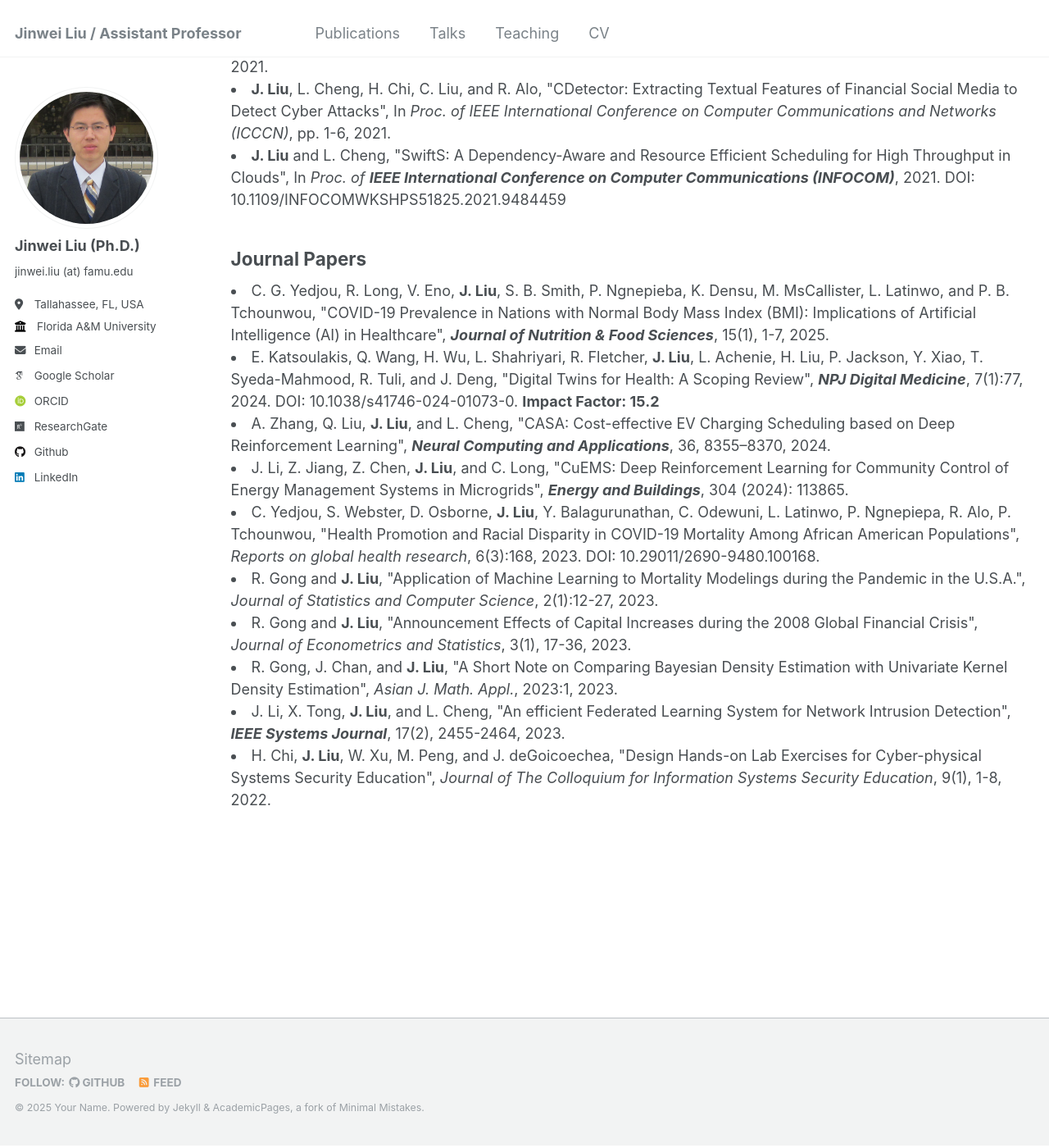
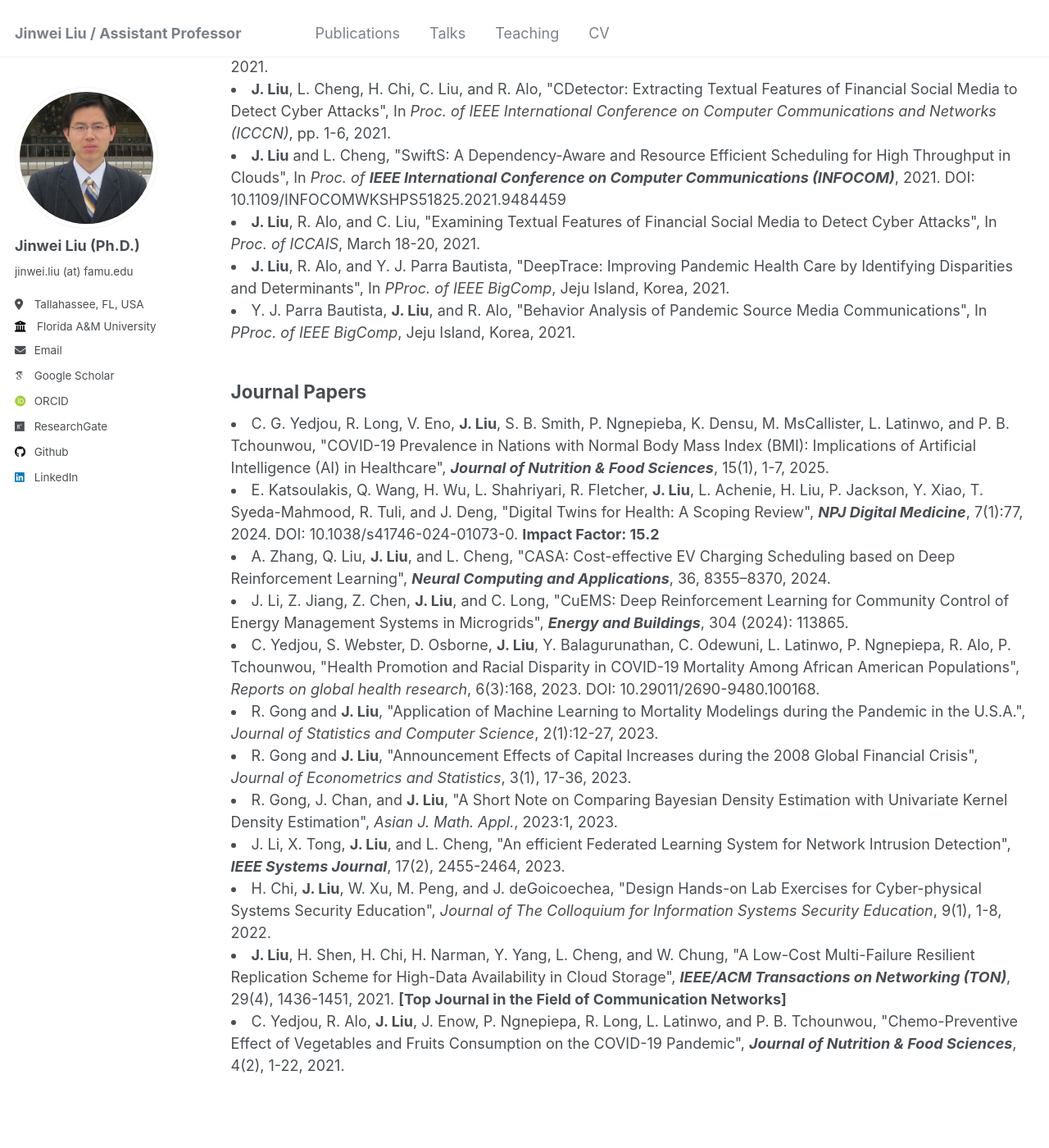
Before and after one commit to jinweiliucu/jinweiliucu.github.io, a Jekyll site: the page built from _publications/publications.html, in a window 1280 px wide and 1400 px high, scrolled down 1517 px. Shown: the whole window at 82% size. Built offline with Jekyll 4.4.1, drawn with Linux system fonts in a browser that asks for light colours; some web fonts are replaced.

Commit message:
Update publications.html

```diff
--- a/_publications/publications.html
+++ b/_publications/publications.html
@@ -160,6 +160,24 @@ author_profile: true
 		<!-- [<a href="/website/paper/Ning_MSCC.pdf">Paper</a>]</span> -->
 		</li>
 
+		<li>
+		<strong>J. Liu</strong>, R. Alo, and C. Liu, "Examining Textual Features of Financial Social Media to Detect Cyber Attacks",
+	    	In <em>Proc. of ICCAIS</em>, March 18-20, 2021.
+		<!-- [<a href="/website/paper/Ning_MSCC.pdf">Paper</a>]</span> -->
+		</li>
+
+		<li>
+		<strong>J. Liu</strong>, R. Alo, and Y. J. Parra Bautista, "DeepTrace: Improving Pandemic Health Care by Identifying Disparities and Determinants",
+	    	In <em>PProc. of IEEE BigComp</em>, Jeju Island, Korea, 2021.
+		<!-- [<a href="/website/paper/Ning_MSCC.pdf">Paper</a>]</span> -->
+		</li>
+
+		<li>
+		Y. J. Parra Bautista, <strong>J. Liu</strong>, and R. Alo, "Behavior Analysis of Pandemic Source Media Communications",
+	    	In <em>PProc. of IEEE BigComp</em>, Jeju Island, Korea, 2021.
+		<!-- [<a href="/website/paper/Ning_MSCC.pdf">Paper</a>]</span> -->
+		</li>
+
 <h2 class="text-left">Journal Papers</h2>
 
      <li>C. G. Yedjou, R. Long, V. Eno, <strong>J. Liu</strong>, S. B. Smith, P. Ngnepieba, K. Densu, M. MsCallister, L. Latinwo, and P. B. Tchounwou, "COVID-19 Prevalence in Nations with Normal Body Mass Index (BMI): Implications of Artificial Intelligence (AI) in Healthcare",</em>
@@ -231,3 +249,17 @@ author_profile: true
 	   </span><br>
 	   </li>
      </li>
+
+     <li><strong>J. Liu</strong>, H. Shen, H. Chi, H. Narman, Y. Yang, L. Cheng, and W. Chung, "A Low-Cost Multi-Failure Resilient Replication Scheme for High-Data Availability in Cloud Storage",
+      <strong><em> IEEE/ACM Transactions on Networking (TON)</em></strong>, 29(4), 1436-1451, 2021. <strong>[Top Journal in the Field of Communication Networks]</strong>
+      <!-- [<a href="/website/paper/jsan.pdf">Paper</a>] -->
+	   </span><br>
+	   </li>
+     </li>
+
+     <li>C. Yedjou, R. Alo, <strong>J. Liu</strong>, J. Enow, P. Ngnepiepa, R. Long, L. Latinwo, and P. B. Tchounwou, "Chemo-Preventive Effect of Vegetables and Fruits Consumption on the COVID-19 Pandemic",
+      <strong><em> Journal of Nutrition & Food Sciences</em></strong>, 4(2), 1-22, 2021.
+      <!-- [<a href="/website/paper/jsan.pdf">Paper</a>] -->
+	   </span><br>
+	   </li>
+     </li>
```
